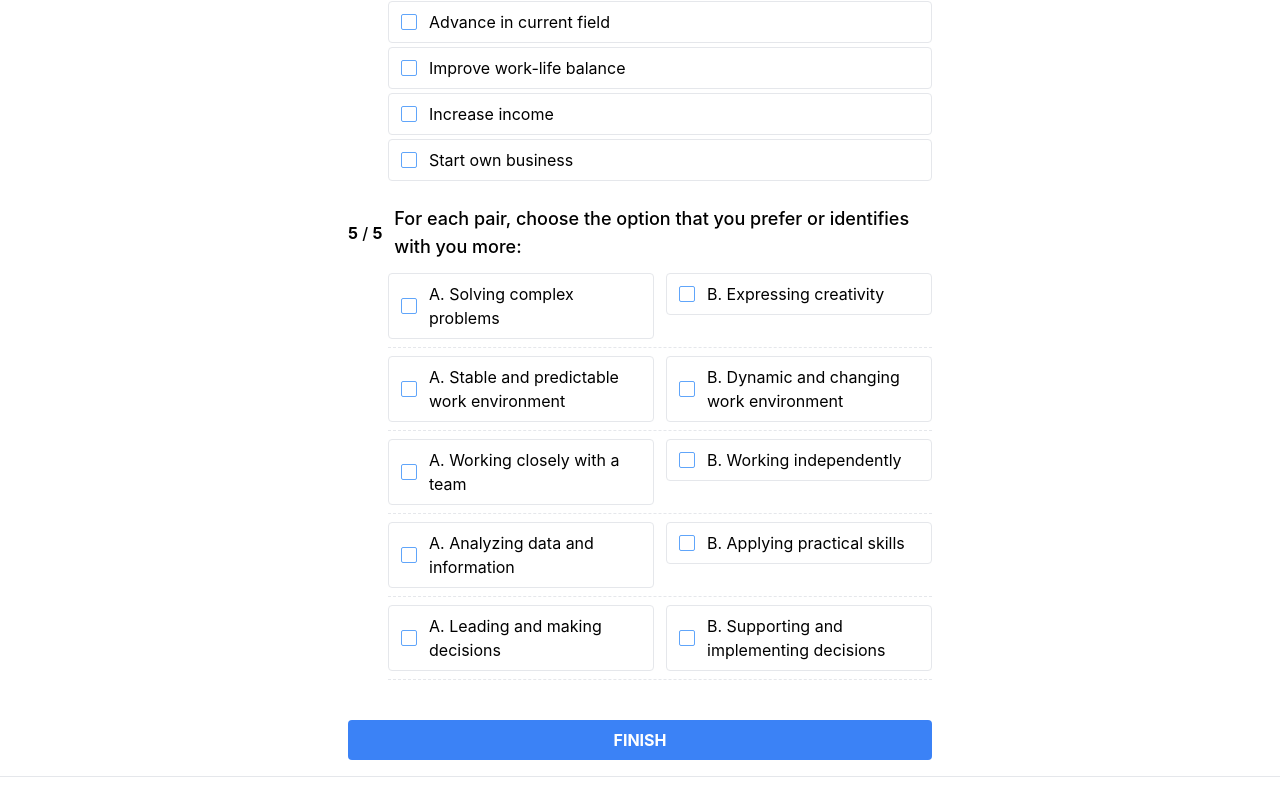
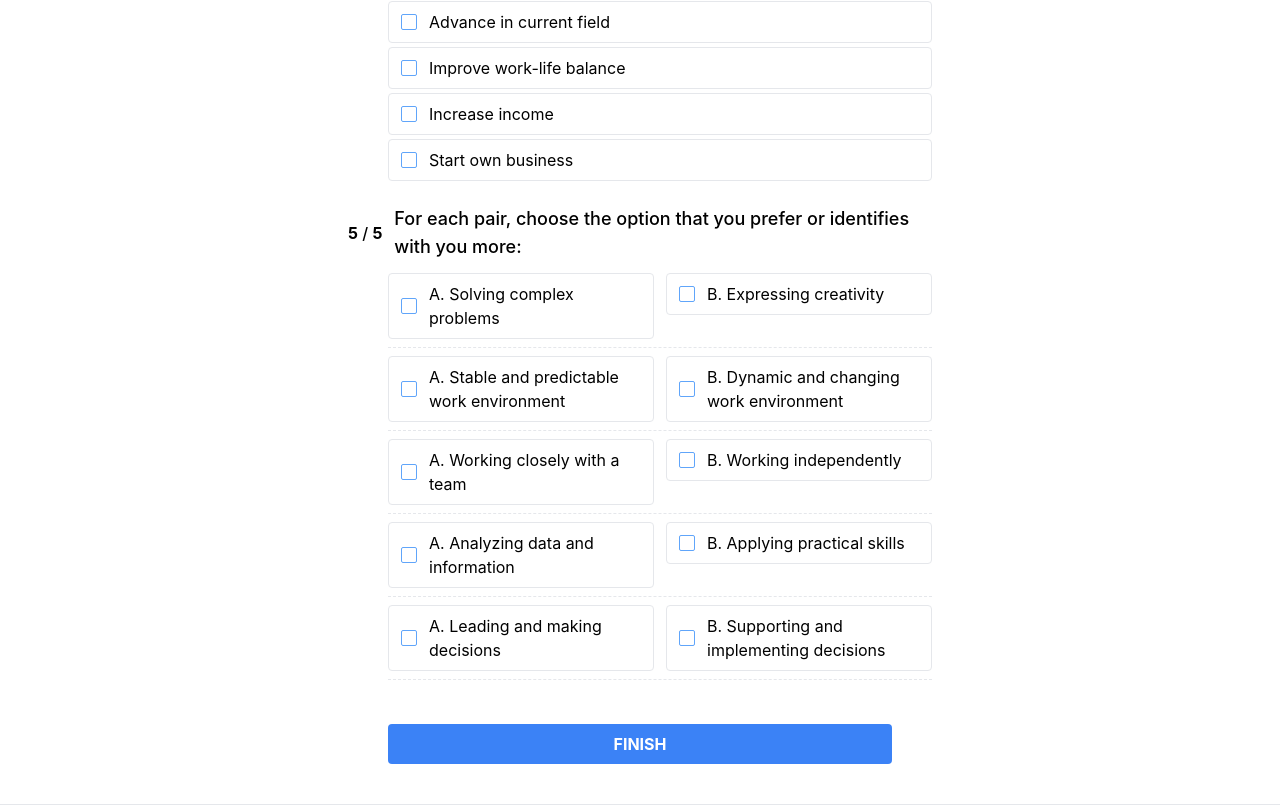
Before and after one commit to snotor-artem-horevyi/career-questionnaire-test-app, a React (Create React App) app: page /#/ in a window 1280 px wide. Shown: the part 1031-1836 px from the top of the page. Before the commit the page ends 1808 px from the top, so only its background shows below. Built offline with nearby package versions, Linux system fonts and the light colour scheme.

Commit message:
add more styles

```diff
--- a/src/components/form/Button.jsx
+++ b/src/components/form/Button.jsx
@@ -1,9 +1,17 @@
-export default function Button({ label, onClick }) {
+import { css } from "../../utils/helpers";
+
+export default function Button({ label, secondary, onClick }) {
   return (
     <button
       type="button"
       onClick={onClick}
-      className="mt-4 w-full bg-blue-500 hover:bg-blue-700 text-white font-bold py-2 px-4 rounded"
+      className={css(
+        "mt-4 ",
+        "font-bold py-2 px-4 rounded",
+        secondary
+          ? "border border-blue-500 text-blue-500 hover:text-blue-500"
+          : "w-full bg-blue-500 text-white hover:bg-blue-700"
+      )}
     >
       {label}
     </button>
--- a/src/components/questionnaire/QuestionnaireForm.jsx
+++ b/src/components/questionnaire/QuestionnaireForm.jsx
@@ -52,7 +52,10 @@ export default function QuestionnaireForm({
               ),
             })[question.type]
         )}
+              <div className="flex justify-center my-6 px-10">
+
         <Button label="FINISH" onClick={finish} />
+        </div>
       </form>
     </div>
   );
--- a/src/components/questionnaire/QuestionnaireResults.jsx
+++ b/src/components/questionnaire/QuestionnaireResults.jsx
@@ -53,17 +53,17 @@ export default function QuestionnaireResults({
         {Object.keys(userScores)
           .map((key) => [key, userScores[key]])
           .sort((a, b) => b[1] - a[1])
-          .map(obj => obj[0])
+          .map((obj) => obj[0])
           .map((carrerId, index) => {
             return (
               <div
                 key={index}
-                className="flex flex-col items-center p-4 border-2 rounded-lg"
+                className="flex flex-col items-center justify-between p-4 border-2 rounded-lg bg-gradient-to-r from-violet-200 to-pink-200"
               >
-                <div className="text-lg">
+                <div className="text-lg text-center">
                   {careers[carrerId][language] ?? "No title"}
                 </div>
-                <div className="text-2xl font-bold">
+                <div className="mt-2 text-5xl font-bold text-slate-600">
                   {userScores[carrerId] ?? "00"}
                 </div>
               </div>
@@ -71,7 +71,9 @@ export default function QuestionnaireResults({
           })}
       </div>
 
-      <Button label="CHANGE ANSWERS" onClick={goBack} />
+      <div className="flex justify-center mt-6">
+        <Button label="CHANGE ANSWERS" onClick={goBack} secondary={true} />
+      </div>
     </div>
   );
 }
```
